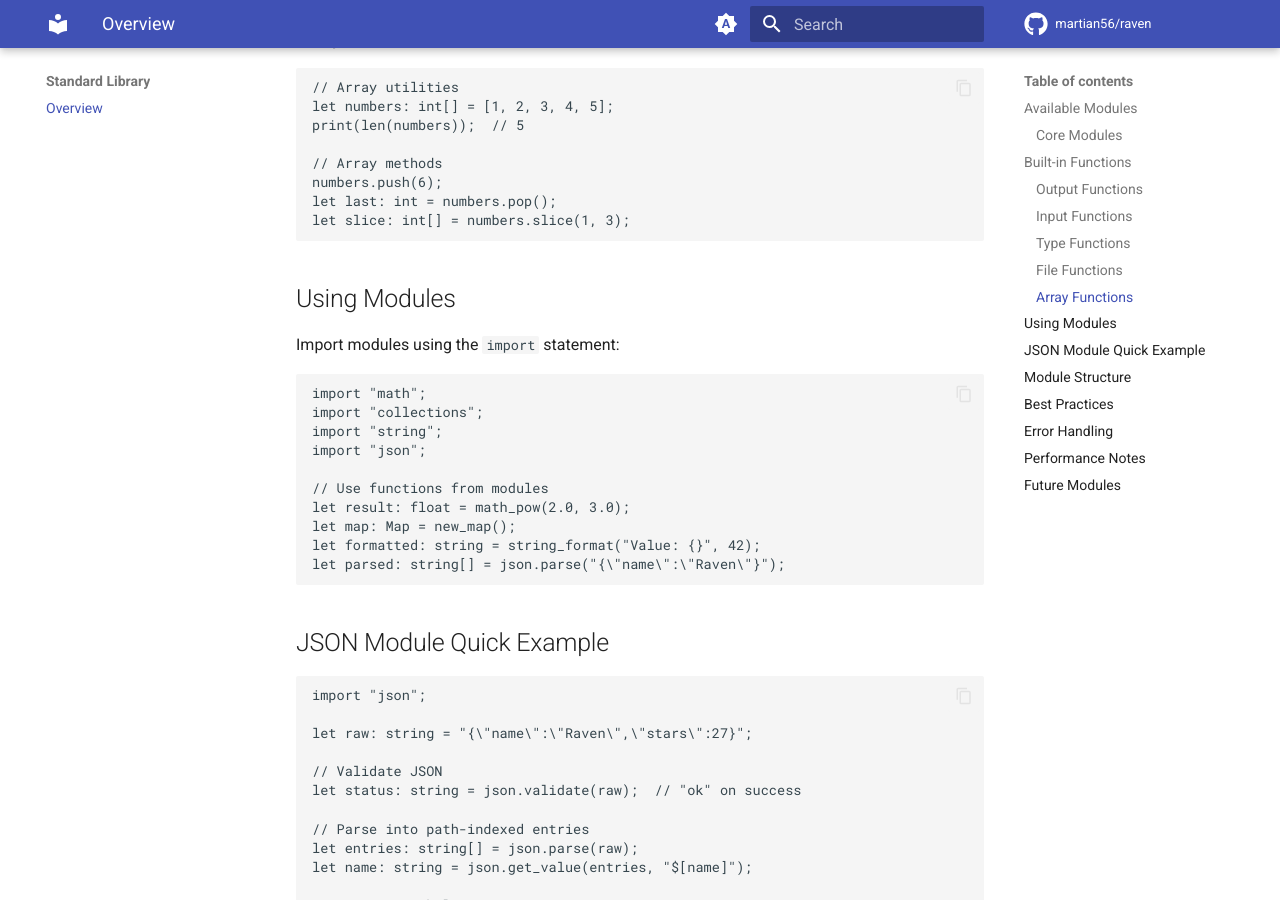
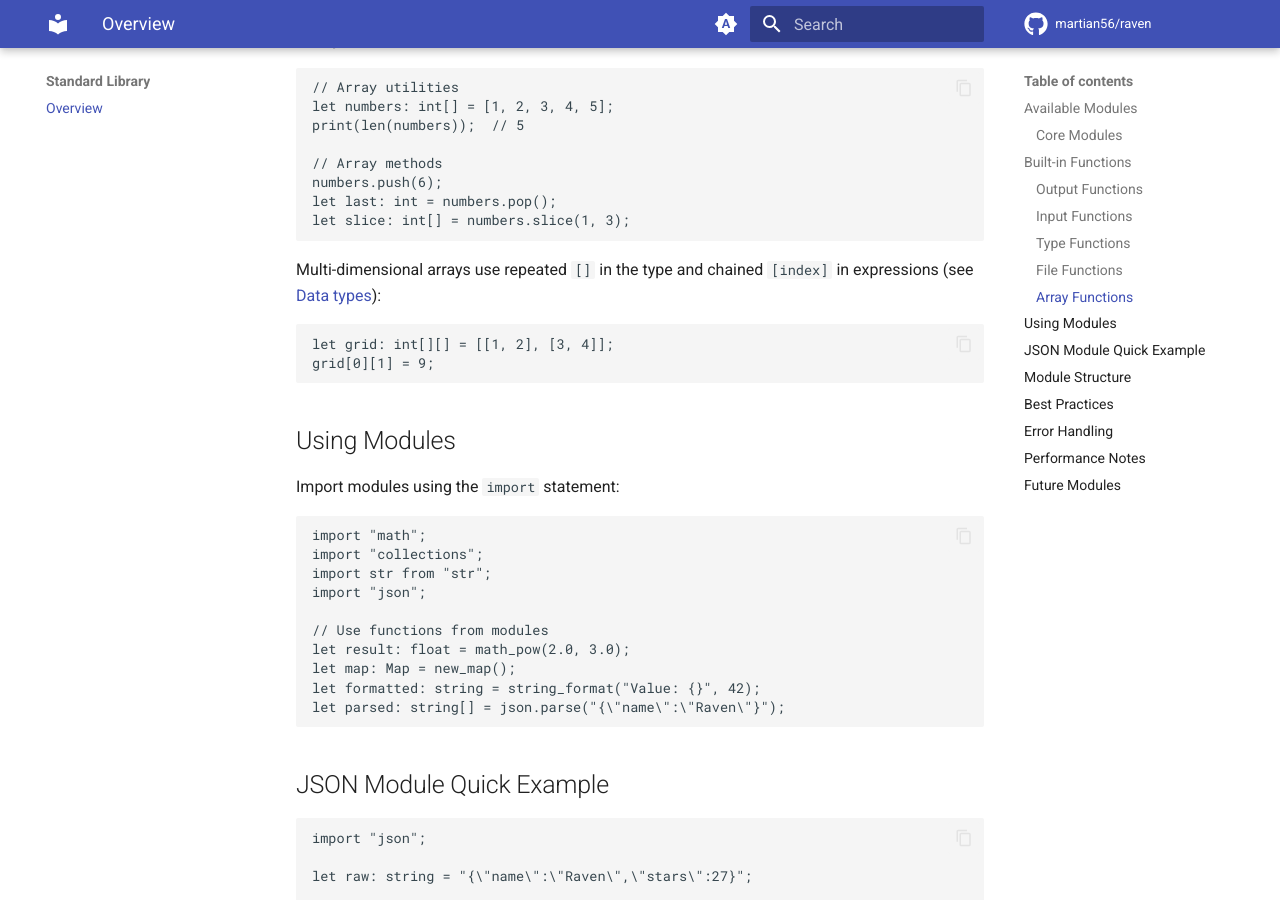
Before and after one commit to martian56/raven, an MkDocs documentation site: the page built from docs/standard-library/overview.md, in a window 1280 px wide and 900 px high, scrolled down 1563 px. Built offline with MkDocs 1.6.1 and Material for MkDocs 9.7.7, drawn with Linux system fonts in a browser that asks for light colours; comment, search, counter and statistics services are not loaded; some of the changed text lies outside the part shown.

Commit message:
docs: update standard library overview

````diff
--- a/docs/standard-library/overview.md
+++ b/docs/standard-library/overview.md
@@ -7,7 +7,7 @@
 ### Core Modules
 - **[Math](https://github.com/martian56/raven/blob/main/lib/math.rv)** - Mathematical operations and functions
 - **[Collections](https://github.com/martian56/raven/blob/main/lib/collections.rv)** - Data structures (maps, sets, lists)
-- **[string](https://github.com/martian56/raven/blob/main/lib/string.rv)** - string manipulation and utilities
+- **[str](https://github.com/martian56/raven/blob/main/lib/str.rv)** - string manipulation and utilities (`import str from "str";`)
 - **[Filesystem](https://github.com/martian56/raven/blob/main/lib/filesystem.rv)** - File and directory operations
 - **[Time](https://github.com/martian56/raven/blob/main/lib/time.rv)** - Date and time handling
 - **[Network](https://github.com/martian56/raven/blob/main/lib/network.rv)** - HTTP and networking utilities
@@ -63,6 +63,13 @@
 let slice: int[] = numbers.slice(1, 3);
 ```
 
+Multi-dimensional arrays use repeated `[]` in the type and chained `[index]` in expressions (see [Data types](../language-reference/data-types.md#multi-dimensional-arrays)):
+
+```raven
+let grid: int[][] = [[1, 2], [3, 4]];
+grid[0][1] = 9;
+```
+
 ## Using Modules
 
 Import modules using the `import` statement:
@@ -70,7 +77,7 @@
 ```raven
 import "math";
 import "collections";
-import "string";
+import str from "str";
 import "json";
 
 // Use functions from modules
````
